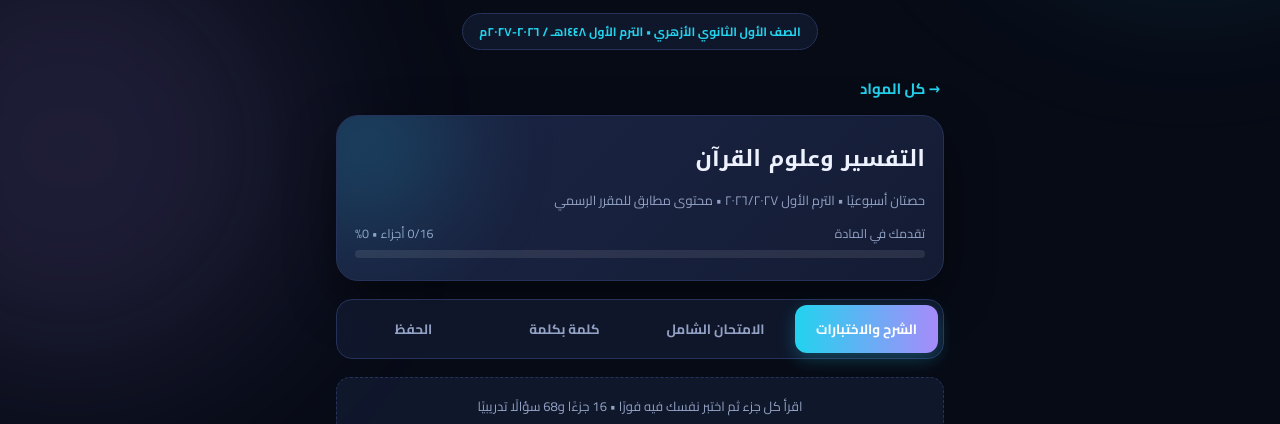
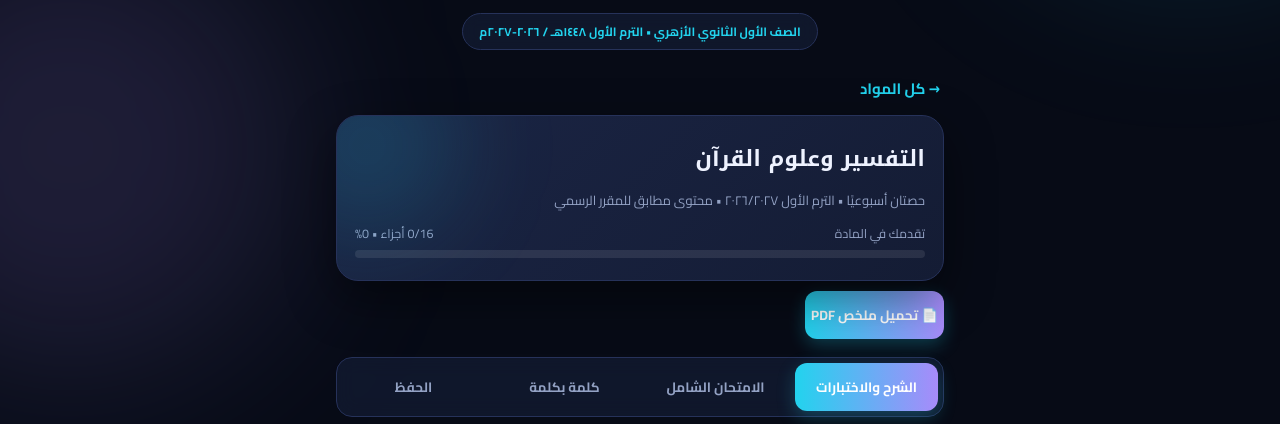
Before and after one commit to eslamahmedyosef12-cyber/Gooo, a plain HTML site: page talib/index.html in a window 1280 px wide. Both pictures are taken after a click on the element 485 px from the left and 533 px from the top of the page. Shown: the part 322-746 px from the top of the page. Drawn offline with Linux system fonts and the light colour scheme.

Commit message:
AZHAR AI: PDF download buttons

```diff
--- a/talib/index.html
+++ b/talib/index.html
@@ -433,6 +433,7 @@ function openSub(id){
    <div class="shead"><h2>${s.n}</h2><div class="meta">${s.h} • الترم الأول ٢٠٢٦/٢٠٢٧ • محتوى مطابق للمقرر الرسمي</div>
    <div style="margin-top:10px"><div style="display:flex;justify-content:space-between;font-size:12.5px;color:var(--dim)"><span>تقدمك في المادة</span><span>${done}/${total} أجزاء • ${pct}%</span></div>
    <div style="height:8px;background:var(--track);border-radius:99px;margin-top:5px;overflow:hidden"><div style="height:100%;width:${pct}%;background:linear-gradient(90deg,var(--cyan),var(--violet));border-radius:99px;transition:width .5s"></div></div></div></div>
+   ${['tafsir','hadith','tawhid','fiqh','thaqafa'].includes(id)?`<a class="tab on" style="display:inline-block;margin:10px 0 0;text-decoration:none" href="pdf/azhar-${id}.pdf" target="_blank" rel="noopener">📄 تحميل ملخص PDF</a>`:''}
    <div class="tabs">
      <button class="tab on" id="t1" onclick="tab('${id}',1)">الشرح والاختبارات</button>
      <button class="tab" id="t2" onclick="tab('${id}',2)">الامتحان الشامل</button>
```
